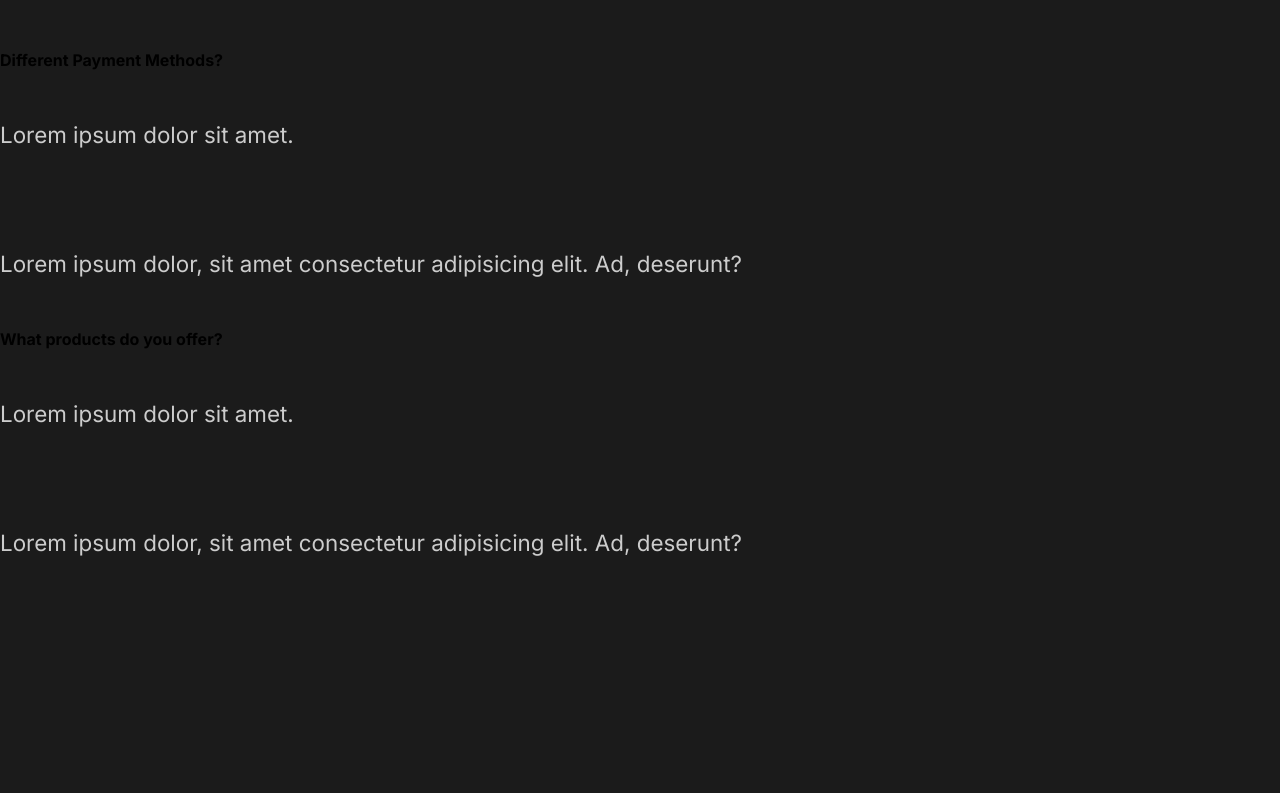
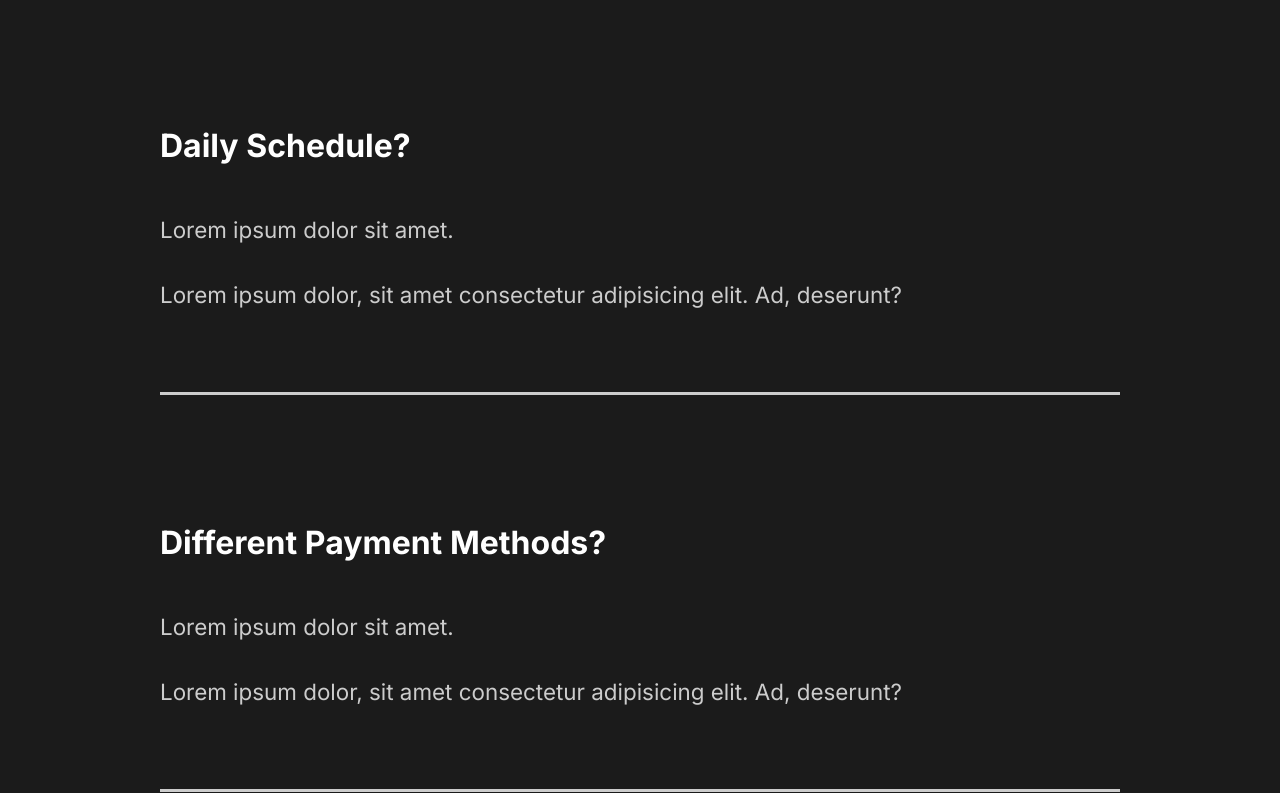
Before and after one commit to 1tenko/capture-portfolio, a React (Create React App) app: page / in a window 1280 px wide. Shown: the part 2687-3480 px from the top of the page. Before the commit the page ends 3295 px from the top, so only its background shows below. Built offline with nearby package versions, Linux system fonts and the light colour scheme.

Commit message:
:art: FaqSection styling.

```diff
--- a/src/components/FaqSection.js
+++ b/src/components/FaqSection.js
@@ -1,10 +1,10 @@
 import React from "react";
 // Styles
-import { About } from "./styles/AboutUs.styled";
+import { Faq } from "./styles/AboutUs.styled";
 
 const FaqSection = () => {
   return (
-    <div className="faq">
+    <Faq>
       <h2>
         Any Questions <span>FAQ</span>
       </h2>
@@ -17,6 +17,7 @@
             deserunt?
           </p>
         </div>
+        <div className="faq-line"></div>
       </div>
 
       <div className="question">
@@ -28,6 +29,7 @@
             deserunt?
           </p>
         </div>
+        <div className="faq-line"></div>
       </div>
 
       <div className="question">
@@ -39,6 +41,7 @@
             deserunt?
           </p>
         </div>
+        <div className="faq-line"></div>
       </div>
 
       <div className="question">
@@ -50,8 +53,9 @@
             deserunt?
           </p>
         </div>
+        <div className="faq-line"></div>
       </div>
-    </div>
+    </Faq>
   );
 };
 
--- a/src/components/styles/AboutUs.styled.js
+++ b/src/components/styles/AboutUs.styled.js
@@ -59,3 +59,30 @@
     padding: 2rem 0rem 4rem 0rem;
   }
 `;
+
+export const Faq = styled(About)`
+  display: block;
+  span {
+    display: block;
+  }
+  h2 {
+    padding-bottom: 2rem;
+    font-weight: lighter;
+  }
+  .faq-line {
+    background: #cccccc;
+    height: 0.2rem;
+    margin: 2rem 0rem;
+    width: 100%;
+  }
+  .question {
+    padding: 3rem 0rem;
+    cursor: pointer;
+  }
+  .answer {
+    padding: 2rem 0rem;
+    p {
+      padding: 1rem 0rem;
+    }
+  }
+`;
--- a/src/components/styles/GlobalStyle.js
+++ b/src/components/styles/GlobalStyle.js
@@ -36,6 +36,7 @@
     }
     h4 {
         font-weight: bold;
+        font-size: 2rem;
     }
     a {
         font-size: 1.1rem;
```
